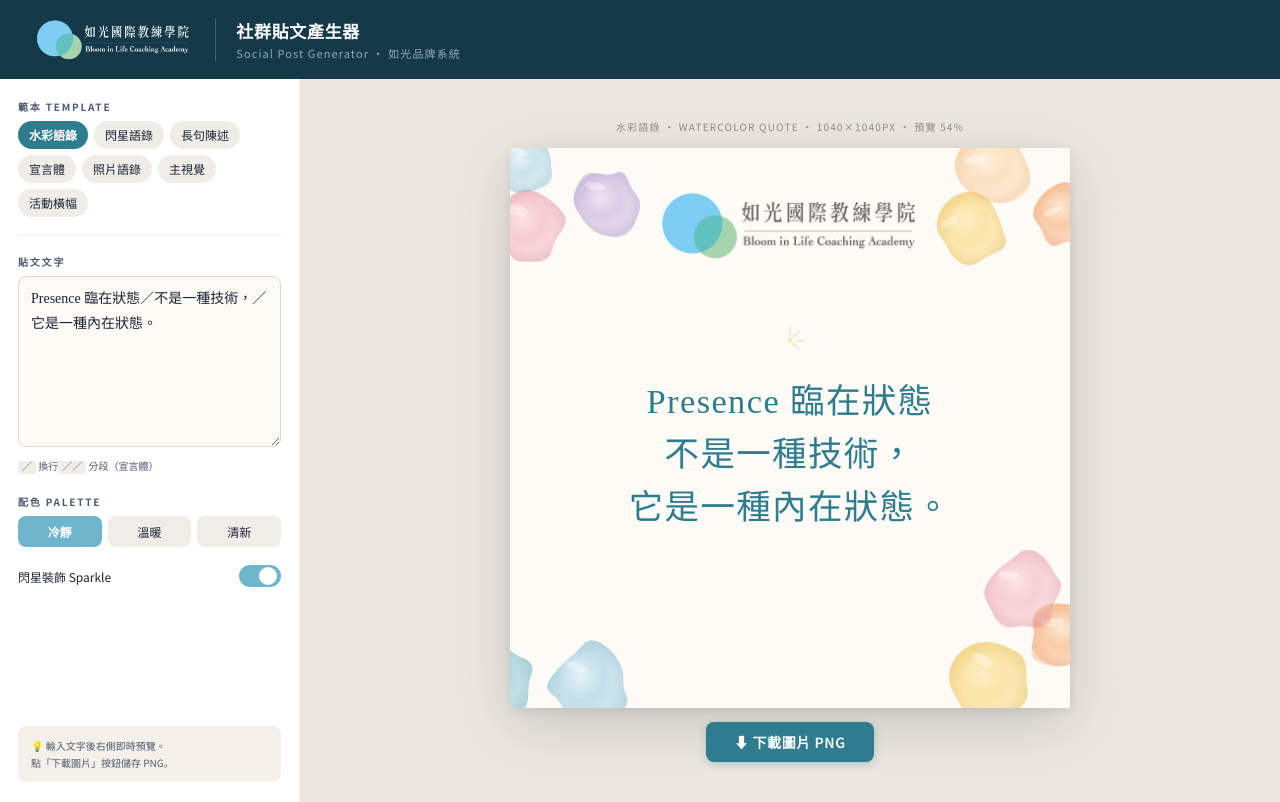
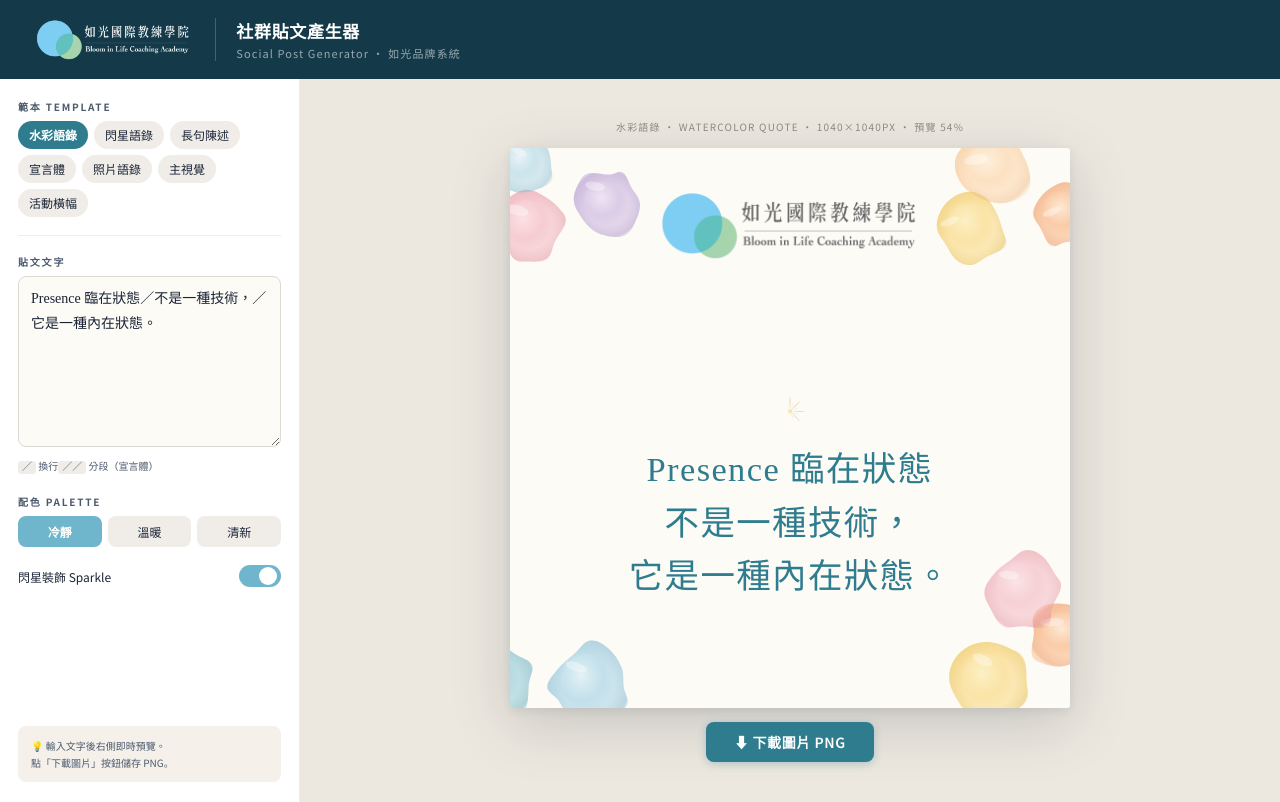
Before and after one commit to buiRD801/bloom-post-generator, a React (Vite) app: page / in a window 1280 px wide. Built offline with nearby package versions, Linux system fonts and the light colour scheme.

Commit message:
文字在logo下方區間自動垂直置中

```diff
--- a/src/App.jsx
+++ b/src/App.jsx
@@ -185,14 +185,17 @@
       <div style={{position:"absolute",top:80,left:"50%",transform:"translateX(-50%)"}}>
         <Logo size={130}/>
       </div>
-      {/* 文字區塊：logo底部(約260px)到圖片底部(1040px)之間垂直置中 */}
-      <div style={{position:"absolute",top:"50%",left:0,right:0,
-        transform:"translateY(-50%)",
-        display:"flex",flexDirection:"column",alignItems:"center",
+      {/* 文字區塊：固定在 logo 底部(260px) 到 圖片底部(1040px) 之間，自動垂直置中 */}
+      <div style={{
+        position:"absolute",
+        top:260,
+        left:0,right:0,
+        height:780,
+        display:"flex",flexDirection:"column",
+        justifyContent:"center",alignItems:"center",
         padding:"0 100px",textAlign:"center"}}>
-        {sparkle && <div style={{marginBottom:24}}><Sparkle size={70}/></div>}
-        <div style={{
-          color:T.teal700,fontSize:64,lineHeight:1.55,fontWeight:500,letterSpacing:"0.04em"}}>
+        {sparkle && <div style={{marginBottom:20}}><Sparkle size={70}/></div>}
+        <div style={{color:T.teal700,fontSize:64,lineHeight:1.55,fontWeight:500,letterSpacing:"0.04em"}}>
           {lines.map((l,i) => <div key={i}>{l}</div>)}
         </div>
       </div>
```
